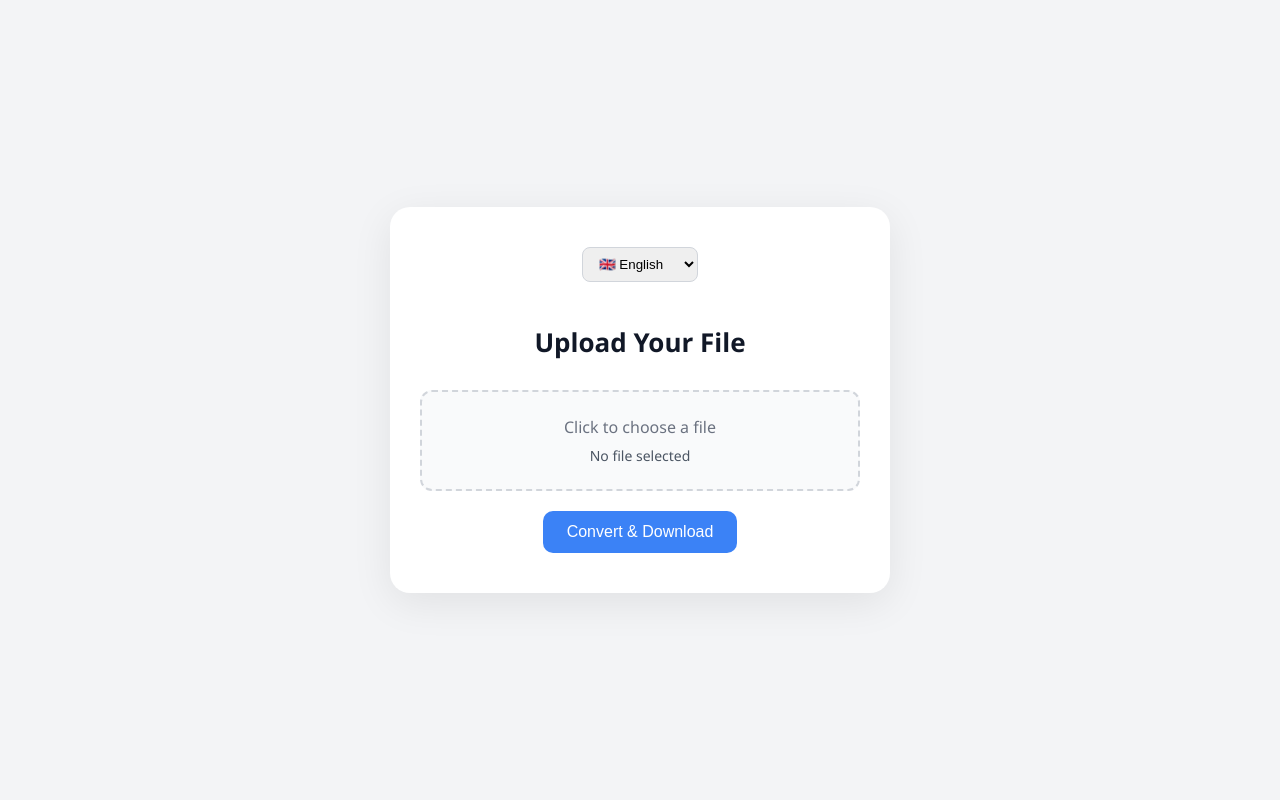
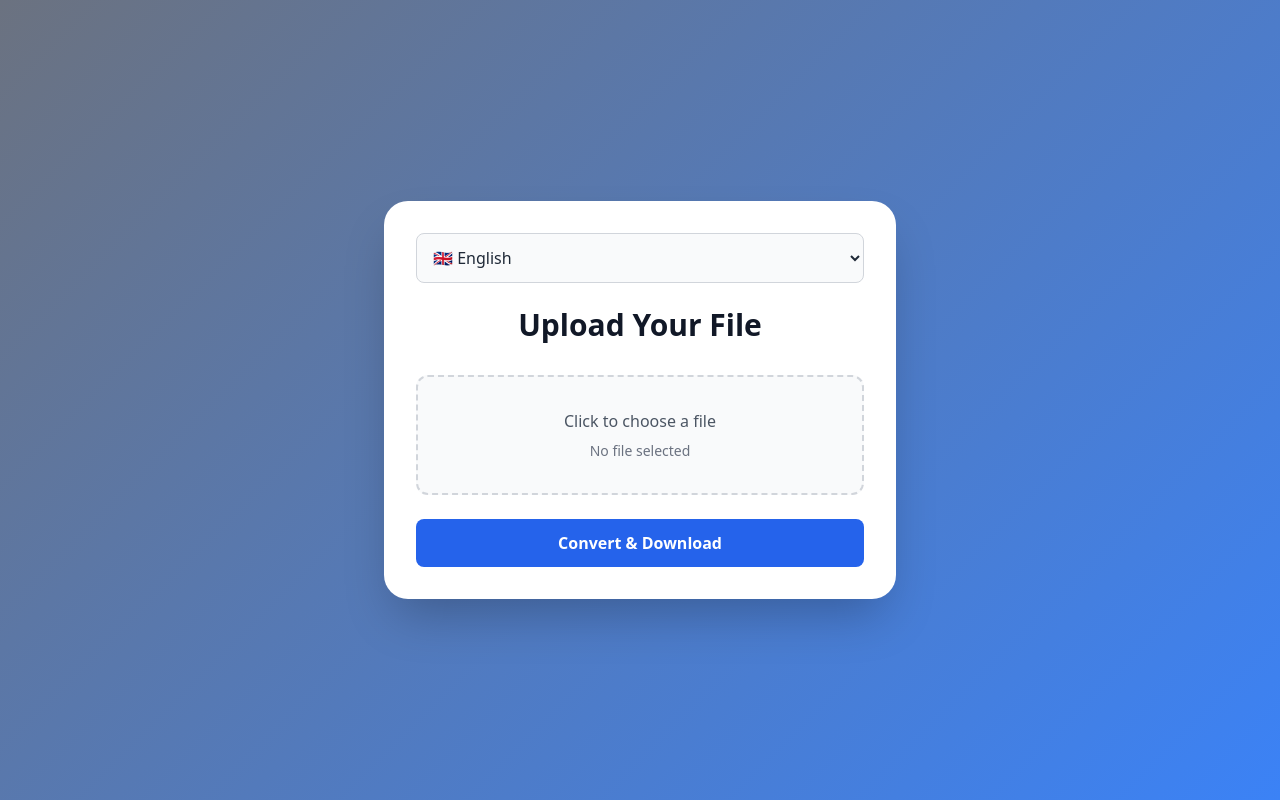
Before and after one commit to suxaylshokirov/Translit, a Django app: page /en/ in a window 1280 px wide. Run offline with Django 5.2, Linux system fonts and the light colour scheme; some libraries are stand-ins or nearby versions.

Commit message:
Updated the UI

```diff
--- a/templates/transliteration/file_upload.html
+++ b/templates/transliteration/file_upload.html
@@ -4,103 +4,37 @@
 <head>
   <meta charset="UTF-8">
   <title>{% trans "Uzbek Transliterator" %}</title>
+  <script src="https://cdn.tailwindcss.com"></script>
   <style>
-    * { box-sizing: border-box; }
-
-    body {
-      margin: 0;
-      padding: 0;
-      font-family: 'Segoe UI', sans-serif;
-      background: #f3f4f6;
-      display: flex;
-      align-items: center;
-      justify-content: center;
-      min-height: 100vh;
+    @keyframes fadeIn {
+      from { opacity: 0; transform: translateY(20px); }
+      to { opacity: 1; transform: translateY(0); }
     }
-
-    .card {
-      background: white;
-      padding: 40px 30px;
-      border-radius: 20px;
-      box-shadow: 0 10px 40px rgba(0, 0, 0, 0.08);
-      width: 100%;
-      max-width: 500px;
-      text-align: center;
+    .animate-fade-in {
+      animation: fadeIn 0.5s ease-out forwards;
     }
-
-    h1 {
-      margin-bottom: 30px;
-      color: #111827;
-      font-size: 26px;
+    .hover-scale {
+      transition: transform 0.3s ease, box-shadow 0.3s ease;
     }
-
-    form {
-      display: flex;
-      flex-direction: column;
-      align-items: center;
+    .hover-scale:hover {
+      transform: scale(1.05);
+      box-shadow: 0 15px 30px rgba(0, 0, 0, 0.2);
     }
-
-    label {
-      width: 100%;
-      border: 2px dashed #d1d5db;
-      padding: 24px;
-      border-radius: 12px;
-      background: #f9fafb;
-      cursor: pointer;
-      margin-bottom: 20px;
-      color: #6b7280;
-      transition: all 0.3s ease;
-    }
-
-    label:hover {
-      background: #f3f4f6;
-      border-color: #9ca3af;
-    }
-
-    input[type="file"] {
-      display: none;
-    }
-
-    #file-name {
-      margin-top: 8px;
-      font-size: 14px;
-      color: #4b5563;
-    }
-
-    button {
-      background: #3b82f6;
-      color: white;
-      padding: 12px 24px;
-      font-size: 16px;
-      border: none;
-      border-radius: 10px;
-      cursor: pointer;
-      transition: background 0.3s ease;
-    }
-
-    button:hover {
-      background: #2563eb;
-    }
-
-    select {
-      margin-bottom: 25px;
-      padding: 8px 12px;
-      border-radius: 8px;
-      border: 1px solid #d1d5db;
+    .gradient-bg {
+      background: linear-gradient(135deg, #6b7280 0%, #3b82f6 100%);
     }
   </style>
 </head>
-<body>
-<div class="card">
+<body class="min-h-screen flex items-center justify-center gradient-bg p-4">
+  <div class="card bg-white rounded-3xl shadow-2xl p-8 w-full max-w-lg animate-fade-in">
     <!-- Language Switcher -->
-  <form action="{% url 'set_language' %}" method="post">
+    <form action="{% url 'set_language' %}" method="post" class="mb-6">
       {% csrf_token %}
-      <select name="language" onchange="this.form.submit()">
+      <select name="language" onchange="this.form.submit()" class="w-full p-3 rounded-lg border border-gray-300 focus:ring-2 focus:ring-blue-500 focus:border-blue-500 bg-gray-50 text-gray-800 transition-colors duration-300">
         {% get_current_language as LANGUAGE_CODE %}
         {% get_available_languages as LANGUAGES %}
-
         {% for lang in LANGUAGES %}
-          <option value="{{ lang.0 }}" {% if lang.0 == LANGUAGE_CODE %}selected{% endif %}>
+          <option value="{{ lang.0 }}" {% if lang.0 == LANGUAGE_CODE %}selected{% endif %} class="text-gray-800">
             {% if lang.0 == 'en' %}🇬🇧 English
             {% elif lang.0 == 'uz' %}🇺🇿 O‘zbek
             {% elif lang.0 == 'ru' %}🇷🇺 Русский
@@ -111,17 +45,18 @@
       </select>
     </form>
 
+    <h1 class="text-3xl font-bold text-gray-900 mb-8 text-center">{% trans "Upload Your File" %}</h1>
 
-  <h1>{% trans "Upload Your File" %}</h1>
-
-  <form id="upload-form" method="post" enctype="multipart/form-data">
+    <form id="upload-form" method="post" enctype="multipart/form-data" class="space-y-6">
       {% csrf_token %}
-    <label for="file-input">
-      {% trans "Click to choose a file" %}
-      <input type="file" id="file-input" name="file" accept=".txt,.docx,.csv,.xlsx,.html,.json" required>
-      <div id="file-name">{% trans "No file selected" %}</div>
+      <label for="file-input" class="block border-2 border-dashed border-gray-300 rounded-xl p-8 bg-gray-50 hover:bg-gray-100 hover:border-blue-500 transition-all duration-300 cursor-pointer text-center hover-scale">
+        <span class="text-gray-600 font-medium">{% trans "Click to choose a file" %}</span>
+        <input type="file" id="file-input" name="file" accept=".txt,.docx,.csv,.xlsx,.html,.json" required class="hidden">
+        <div id="file-name" class="mt-2 text-sm text-gray-500">{% trans "No file selected" %}</div>
       </label>
-    <button type="submit">{% trans "Convert & Download" %}</button>
+      <button type="submit" class="w-full bg-blue-600 text-white py-3 px-6 rounded-lg hover:bg-blue-700 focus:ring-4 focus:ring-blue-300 transition-all duration-300 font-semibold hover-scale">
+        {% trans "Convert & Download" %}
+      </button>
     </form>
   </div>
 
```
Lines whose indentation alone changed are shown as unchanged.
